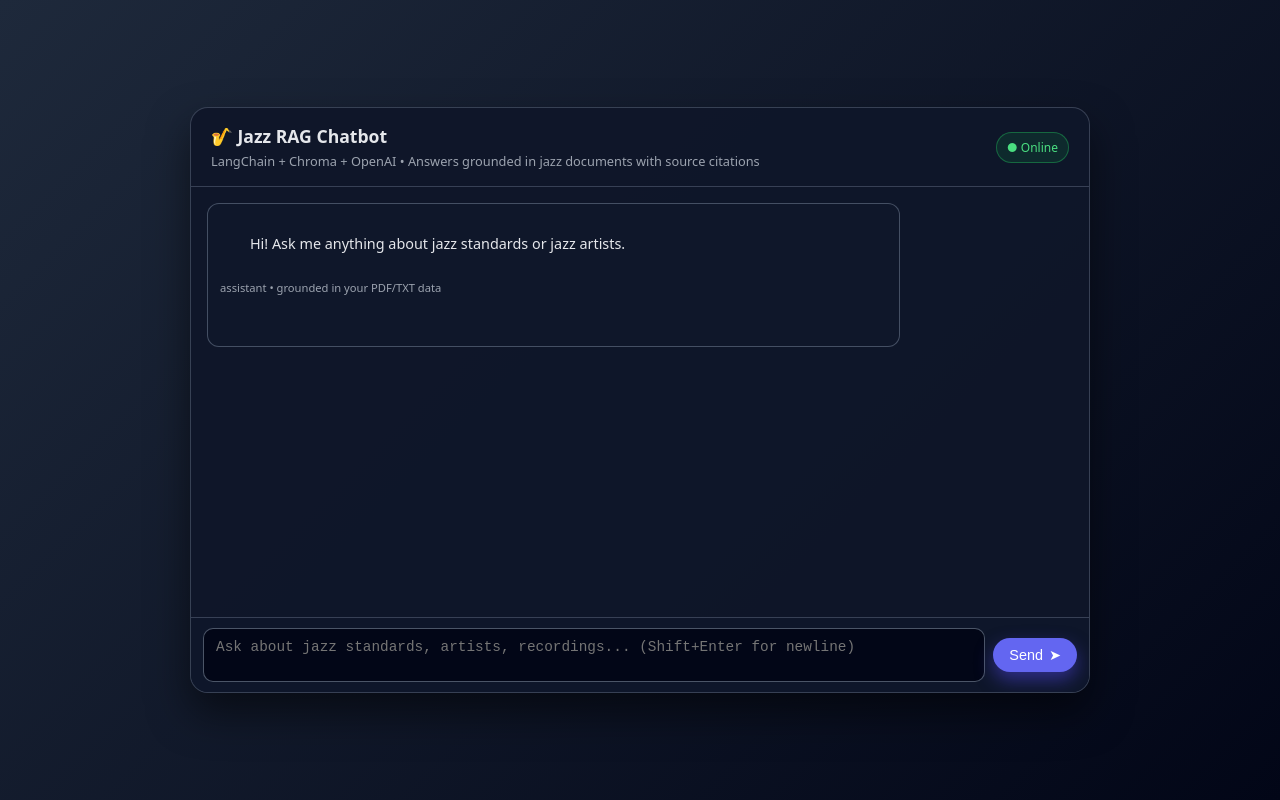
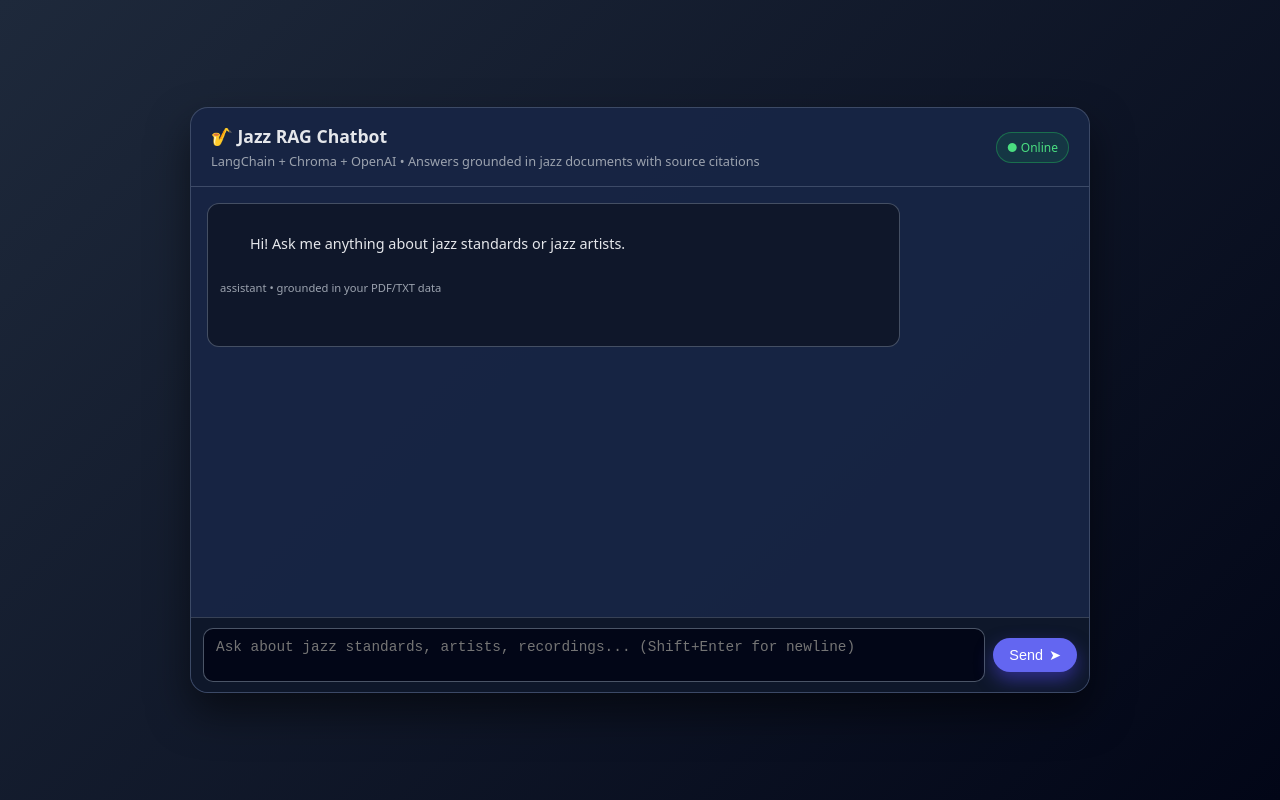
Before and after one commit to piaoruilin/252RCOSE45700, a plain HTML site: page static/index.html in a window 1280 px wide. Drawn offline with Linux system fonts and the light colour scheme.

Commit message:
static changes

```diff
--- a/static/index.html
+++ b/static/index.html
@@ -2,7 +2,7 @@
 <html lang="en">
 <head>
   <meta charset="UTF-8" />
-  <title>RAG Jazz Chatbot</title>
+  <title>ALL THAT JAZZ</title>
   <style>
     * { box-sizing: border-box; margin: 0; padding: 0; }
     body {
@@ -18,7 +18,7 @@
     .chat-wrapper {
       width: 100%;
       max-width: 900px;
-      background: rgba(15, 23, 42, 0.95);
+      background: rgba(24, 37, 69, 0.95);
       border-radius: 18px;
       box-shadow: 0 20px 40px rgba(0,0,0,0.5);
       border: 1px solid rgba(148, 163, 184, 0.3);
```
